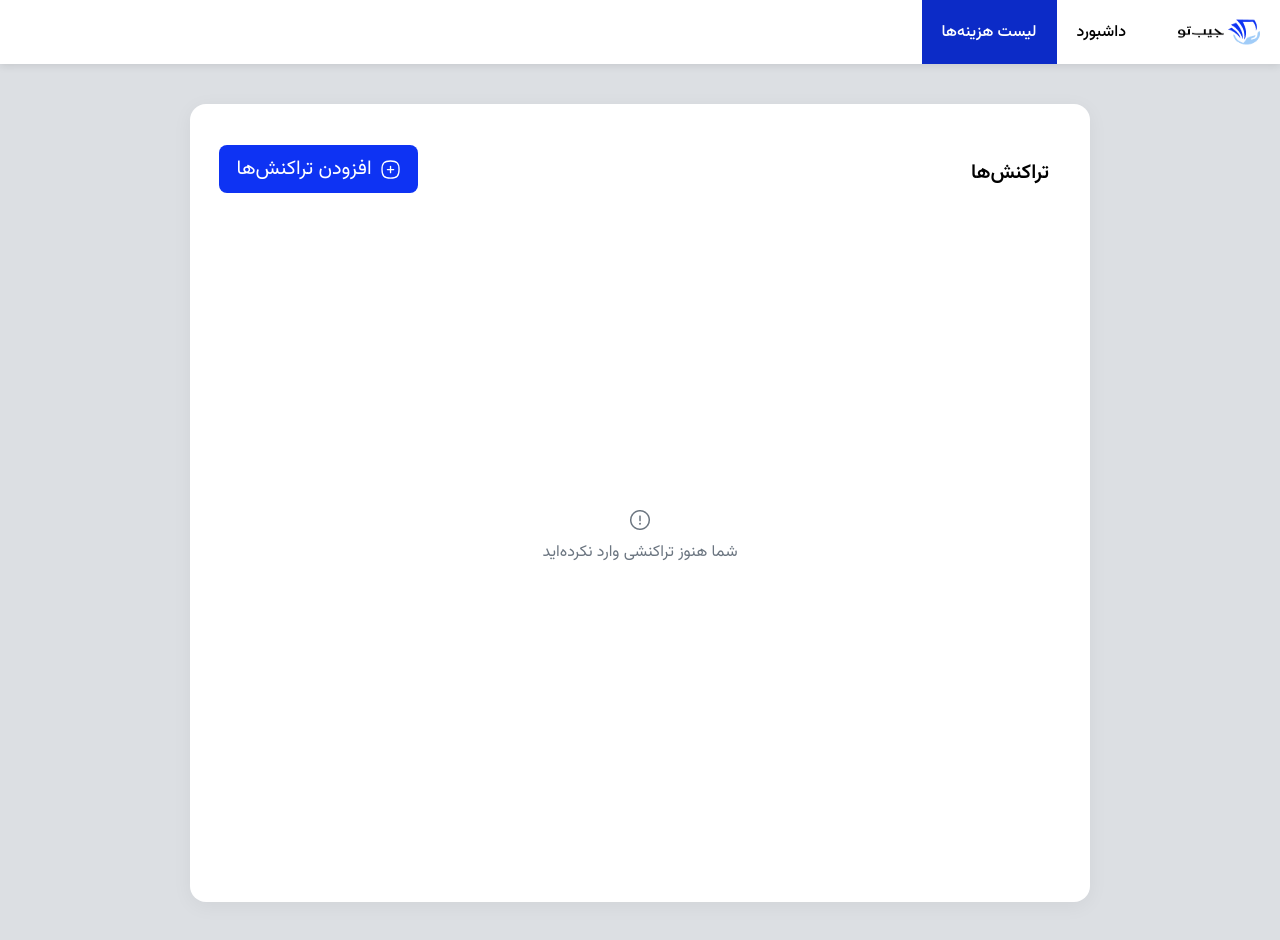
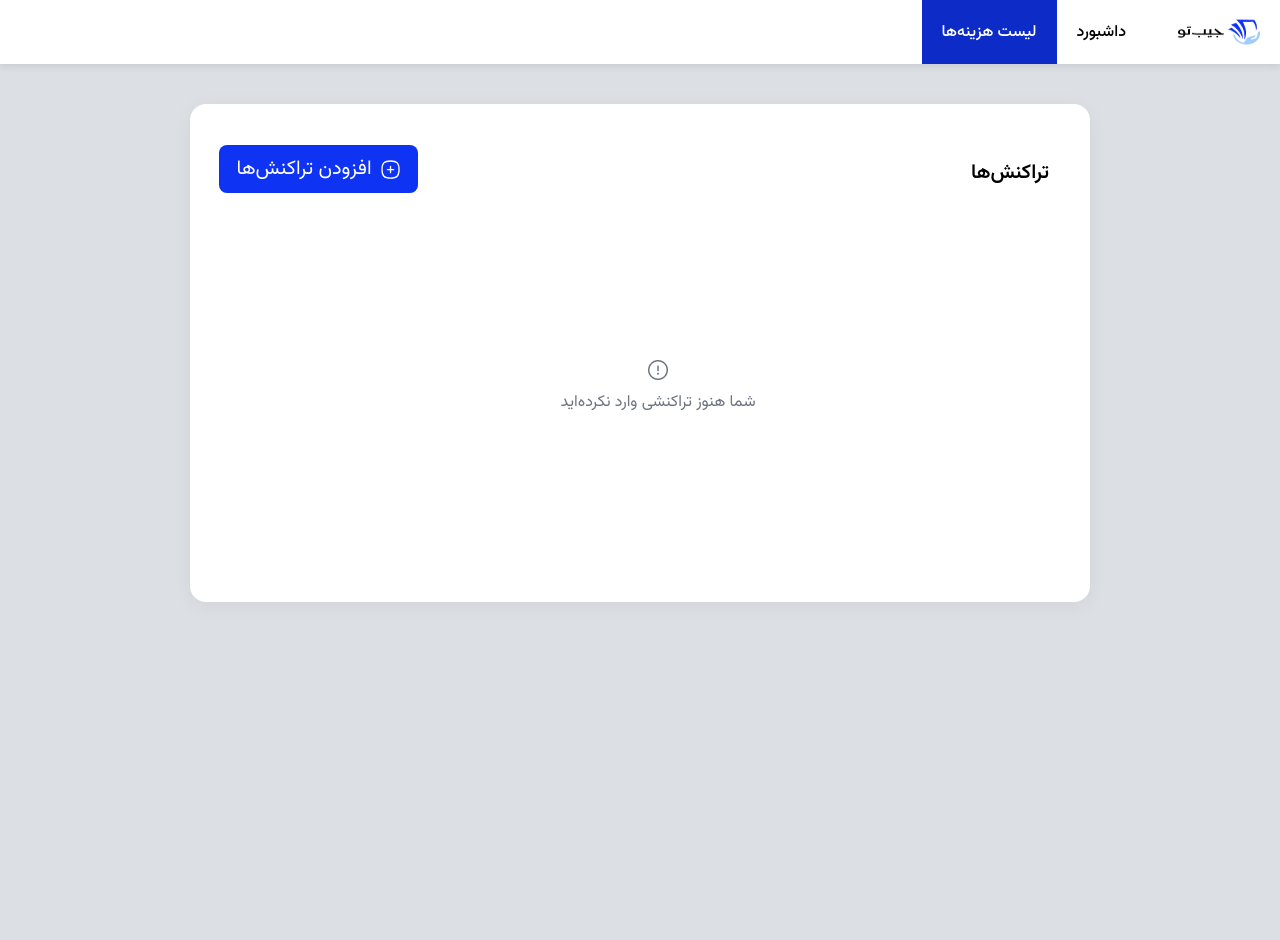
Before and after one commit to eng-neda/expense-tracker, a React (Vite) app: page /expenses in a window 1280 px wide. After the commit the page ends 800 px from the top, so only its background shows below. Built offline with nearby package versions, Linux system fonts and the light colour scheme.

Commit message:
Enhance empty state styling for better responsiveness and alignment

```diff
--- a/src/components/TransactionTable.css
+++ b/src/components/TransactionTable.css
@@ -125,13 +125,18 @@
 
 .empty-state {
   height: 100%;
+  margin: 0 auto;
 }
 .empty-state td {
   display: flex;
   align-items: center;
   justify-content: center;
   flex-direction: column;
-  min-height: calc(100vh - 140px);
+  max-width: 816px;
+  min-height: 360px;
+  height: auto;
+  max-height: 950px;
+  padding: 36px 24px;
   text-align: center;
   color: #6b7580;
   font-size: 16px;
```
